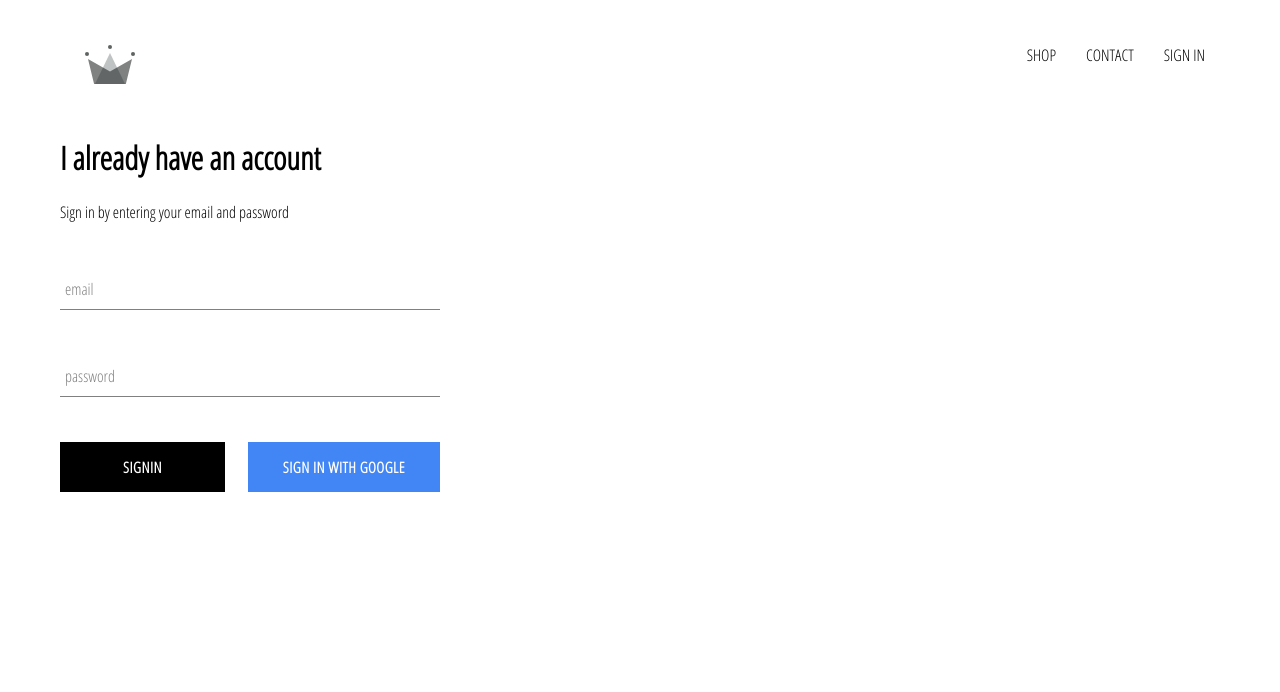
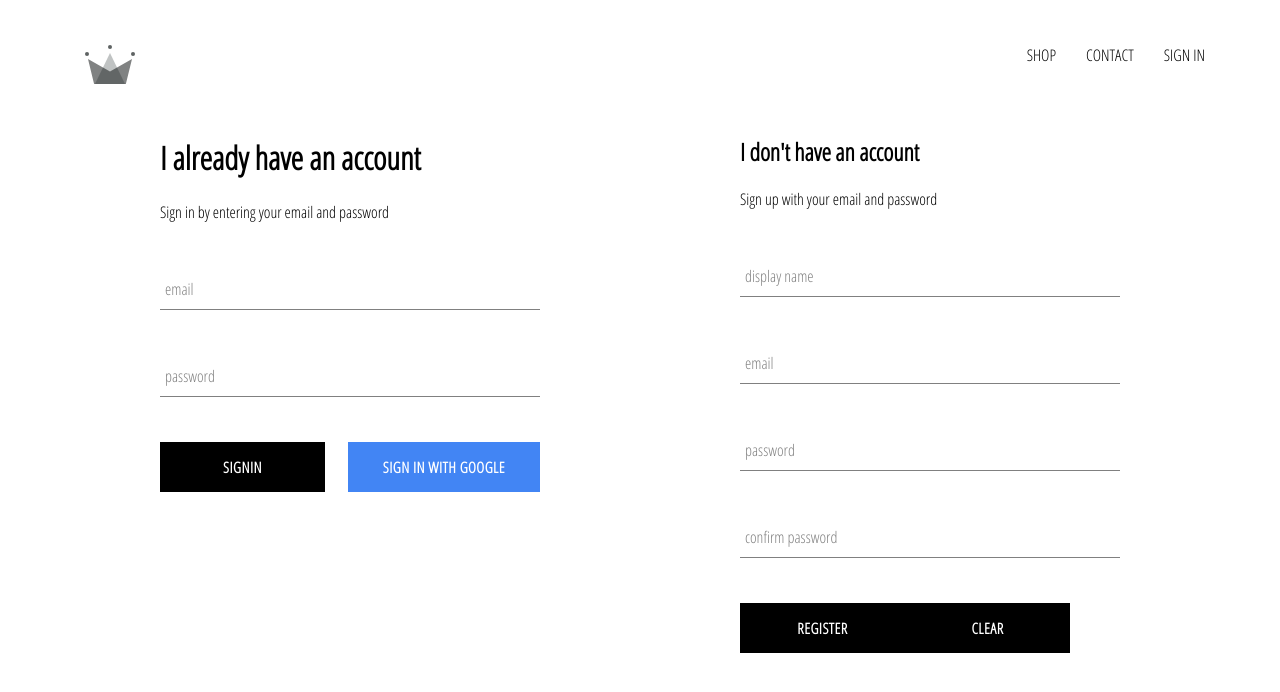
Before and after one commit to jerinnishokc/crwn-clothing, a React (Create React App) app: page /signIn in a window 1280 px wide. Shown: the top 692 px of the page. Built offline with nearby package versions, Linux system fonts and the light colour scheme; no server answers.

Commit message:
Added sign in sign up functionalities

```diff
--- a/src/App.js
+++ b/src/App.js
@@ -5,7 +5,7 @@ import { Route, Switch } from 'react-router-dom';
 import Shop from './pages/shop/shop.component';
 import Header from './components/header/header.component';
 import SignInSignUp from './pages/signIn-signUp/signIn-signUp.component';
-import { auth } from './firebase/firebase.util';
+import { auth, createUserProfileDocument } from './firebase/firebase.util';
 
 // const HatsApp = (props) => {
 //   return (
@@ -27,11 +27,24 @@ class App extends React.Component {
   unsubscribeFromAuth = null;
 
   componentDidMount() {
-    this.unsubscribeFromAuth = auth.onAuthStateChanged((user) => {
-      this.setState({ currentUser: user });
-      console.log(user);
+    this.unsubscribeFromAuth = auth.onAuthStateChanged(async (userAuth) => {
+      if (userAuth) {
+        const userRef = await createUserProfileDocument(userAuth);
+        console.log('App-', userAuth);
+        userRef.onSnapshot((snapShot) => {
+          this.setState({
+            currentUser: {
+              id: snapShot.id,
+              ...snapShot.data(),
+            },
+          });
+        });
+      } else {
+        this.setState({
+          currentUser: userAuth,
+        });
+      }
     });
-    console.log(this.unsubscribeFromAuth);
   }
 
   componentWillUnmount() {
--- a/src/components/signin/signin.component.jsx
+++ b/src/components/signin/signin.component.jsx
@@ -2,7 +2,7 @@ import React from 'react';
 import FormItem from '../../components/form-item/form-item.component';
 import CustomButton from '../../components/custom-button/custom-button.component';
 import './signin.styles.scss';
-import { signInWithGoogle } from '../../firebase/firebase.util';
+import { auth, signInWithGoogle } from '../../firebase/firebase.util';
 
 class SignIn extends React.Component {
   constructor() {
@@ -12,13 +12,17 @@ class SignIn extends React.Component {
       password: '',
     };
   }
-  handleSubmit = (e) => {
+  handleSubmit = async (e) => {
     e.preventDefault();
-    console.log(this.state);
+    const { email, password } = this.state;
+
+    await auth.signInWithEmailAndPassword(email, password);
+
     this.setState({ email: '', password: '' });
   };
 
   handleChange = ({ target }) => this.setState({ [target.name]: target.value });
+
   render() {
     return (
       <div className="sign-in">
@@ -40,7 +44,7 @@ class SignIn extends React.Component {
             value={this.state.password}
             label="password"
           />
-          <div class="buttons">
+          <div className="buttons">
             <CustomButton type="submit">SignIn</CustomButton>
             <CustomButton onClick={signInWithGoogle} isGoogleSignIn>
               SIGN IN WITH GOOGLE
--- /dev/null
+++ b/src/components/signup/signup.component.jsx
@@ -0,0 +1,110 @@
+import React from 'react';
+import CustomButton from '../custom-button/custom-button.component';
+import FormItem from '../form-item/form-item.component';
+import './signup.styles.scss';
+import { auth, createUserProfileDocument } from '../../firebase/firebase.util';
+
+class SignUp extends React.Component {
+  constructor() {
+    super();
+
+    this.state = {
+      displayName: '',
+      email: '',
+      password: '',
+      confirmPassword: '',
+    };
+  }
+
+  handleSubmit = async (e) => {
+    e.preventDefault();
+    //create document
+    const { displayName, email, password, confirmPassword } = this.state;
+
+    if (password !== confirmPassword) {
+      alert("Password's don't match!");
+      return;
+    }
+
+    try {
+      const { user } = await auth.createUserWithEmailAndPassword(
+        email,
+        password
+      );
+      console.log('successfully signed up', user);
+      await createUserProfileDocument(user, { displayName });
+      this.setState({
+        displayName: '',
+        email: '',
+        password: '',
+        confirmPassword: '',
+      });
+    } catch (error) {
+      console.log(error);
+    }
+  };
+
+  handleChange = (e) => {
+    const { name, value } = e.target;
+    //console.log(name, value);
+    this.setState({ [name]: value });
+  };
+
+  render() {
+    return (
+      <div className="signUp">
+        <h2>I don't have an account</h2>
+        <span>Sign up with your email and password</span>
+        <form onSubmit={this.handleSubmit}>
+          <FormItem
+            handleChange={this.handleChange}
+            name="displayName"
+            value={this.state.displayName}
+            type="text"
+            label="display name"
+            required
+          />
+          <FormItem
+            handleChange={this.handleChange}
+            name="email"
+            value={this.state.email}
+            type="email"
+            label="email"
+            required
+          />
+          <FormItem
+            handleChange={this.handleChange}
+            name="password"
+            value={this.state.password}
+            type="password"
+            label="password"
+            required
+          />
+          <FormItem
+            handleChange={this.handleChange}
+            name="confirmPassword"
+            value={this.state.confirmPassword}
+            type="password"
+            label="confirm password"
+            required
+          />
+          <CustomButton type="submit">REGISTER</CustomButton>
+          <CustomButton
+            onClick={() =>
+              this.setState({
+                displayName: '',
+                email: '',
+                password: '',
+                confirmPassword: '',
+              })
+            }
+          >
+            CLEAR
+          </CustomButton>
+        </form>
+      </div>
+    );
+  }
+}
+
+export default SignUp;
--- /dev/null
+++ b/src/components/signup/signup.styles.scss
@@ -0,0 +1,5 @@
+.signUp {
+  width: 380px;
+  display: flex;
+  flex-direction: column;
+}
--- a/src/firebase/firebase.util.js
+++ b/src/firebase/firebase.util.js
@@ -13,6 +13,40 @@ const config = {
   measurementId: 'G-X193QMXPF9',
 };
 
+export const createUserProfileDocument = async (userAuth, additionalData) => {
+  if (!userAuth) return;
+
+  const userRef = firestore.doc(`users/${userAuth.uid}`);
+
+  const snapShot = await userRef.get();
+
+  if (!snapShot.exists) {
+    const { displayName, email } = userAuth;
+    const createdAt = new Date();
+    console.log(
+      {
+        displayName,
+        email,
+        createdAt,
+        ...additionalData,
+      },
+      { ...additionalData }
+    );
+    try {
+      await userRef.set({
+        displayName,
+        email,
+        createdAt,
+        ...additionalData,
+      });
+    } catch (error) {
+      console.log(error);
+    }
+  }
+
+  return userRef;
+};
+
 firebase.initializeApp(config);
 
 export const auth = firebase.auth();
--- a/src/pages/signIn-signUp/signIn-signUp.component.jsx
+++ b/src/pages/signIn-signUp/signIn-signUp.component.jsx
@@ -1,9 +1,12 @@
 import React from 'react';
 import SignIn from '../../components/signin/signin.component';
+import SignUp from '../../components/signup/signup.component';
+import './signIn-signUp.styles.scss';
 
 const SignInSignUp = () => (
-  <div>
+  <div className="signIn-signUp">
     <SignIn />
+    <SignUp />
   </div>
 );
 
--- a/src/pages/signIn-signUp/signIn-signUp.styles.scss
+++ b/src/pages/signIn-signUp/signIn-signUp.styles.scss
@@ -0,0 +1,4 @@
+.signIn-signUp {
+  display: flex;
+  justify-content: space-around;
+}
```
